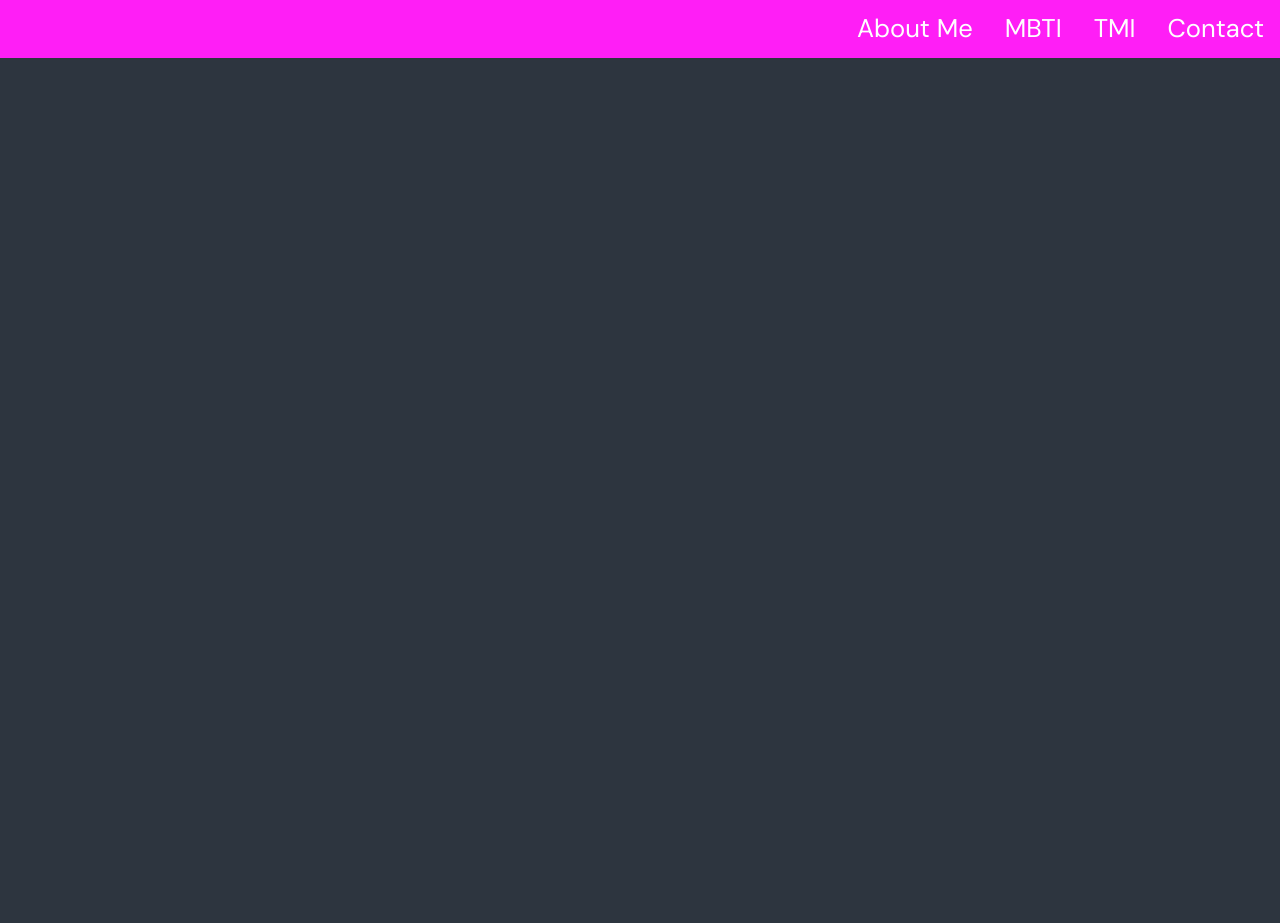
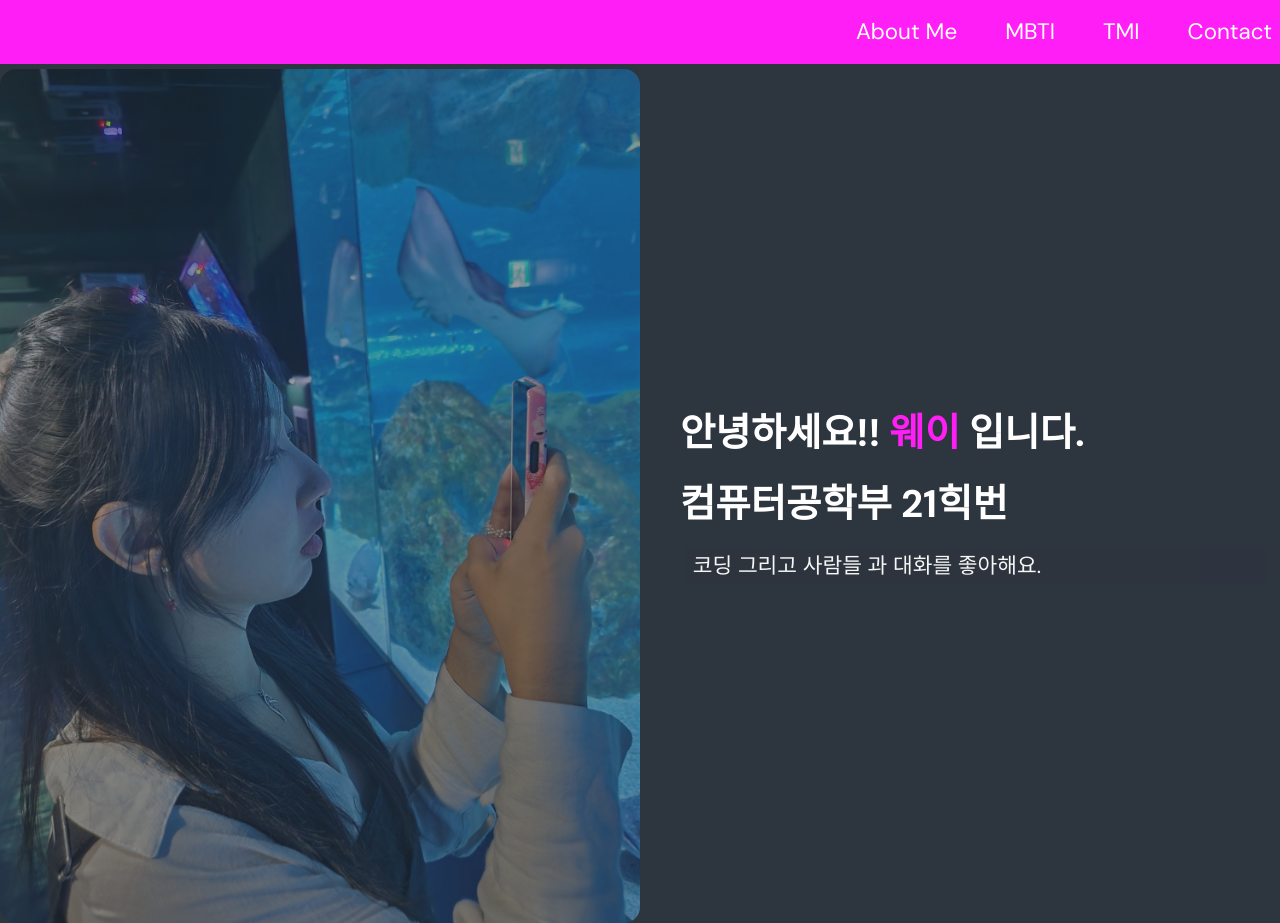
Before and after one commit to khinwaiyan/profile-page, a React (Vite) app: page / in a window 1280 px wide. Before the commit the page ends 800 px from the top, so only its background shows below. Built offline with nearby package versions, Linux system fonts and the light colour scheme; a web font is replaced by a local one.

Commit message:
[feat]About Me 페이지,텍스트,이미지

```diff
--- a/package.json
+++ b/package.json
@@ -16,6 +16,7 @@
   },
   "dependencies": {
     "@types/styled-components": "^5.1.34",
+    "animate.css": "^4.1.1",
     "react": "18.3.1",
     "react-dom": "18.3.1",
     "styled-components": "^6.1.13",
--- a/src/App.tsx
+++ b/src/App.tsx
@@ -1,6 +1,9 @@
+import 'animate.css';
+
 import { Fragment } from 'react';
 
-import Header from './components/Header';
+import { Header } from './components/Header';
+import { MainPage } from './MainPage';
 import { GlobalStyle } from './styles/globalStyle.styled';
 
 function App() {
@@ -8,6 +11,7 @@ function App() {
     <Fragment>
       <GlobalStyle />
       <Header />
+      <MainPage />
     </Fragment>
   );
 }
--- /dev/null
+++ b/src/MainPage.tsx
@@ -0,0 +1,12 @@
+import { AboutMe } from './components/AboutMe';
+import { PageContainer, Section } from './styles/mainPage.styled';
+
+export const MainPage = () => {
+  return (
+    <PageContainer>
+      <Section id="about-me">
+        <AboutMe />
+      </Section>
+    </PageContainer>
+  );
+};
--- /dev/null
+++ b/src/components/AboutMe.tsx
@@ -0,0 +1,35 @@
+import {
+  AboutMeContainer,
+  ImageWrapper,
+  TextWrapper,
+} from '../styles/aboutMe.styled';
+import { ImageContainer } from '../styles/image.styled';
+import { AnimatedText1, AnimatedText2, Span } from '../styles/text.styled';
+export const AboutMe = () => {
+  return (
+    <AboutMeContainer>
+      <ImageWrapper>
+        <ImageContainer
+          width="auto"
+          height="100%"
+          borderRadius="1rem"
+          opacity={0.5}
+        >
+          <img src="/images/profile.JPG" alt="Profile" />
+        </ImageContainer>
+      </ImageWrapper>
+
+      <TextWrapper>
+        <AnimatedText1 delay="0s">
+          안녕하세요!! <Span>웨이</Span> 입니다.
+        </AnimatedText1>
+
+        <AnimatedText1 delay="2s">컴퓨터공학부 21힉번</AnimatedText1>
+
+        <AnimatedText2 delay="4s">
+          코딩 그리고 사람들 과 대화를 좋아해요.
+        </AnimatedText2>
+      </TextWrapper>
+    </AboutMeContainer>
+  );
+};
--- a/src/components/Header.tsx
+++ b/src/components/Header.tsx
@@ -1,9 +1,9 @@
 import { HeaderContainer, Nav, NavItem } from '../styles/header.styled';
-const Header = () => {
+export const Header = () => {
   return (
     <HeaderContainer>
       <Nav>
-        <NavItem href="#about">About Me</NavItem>
+        <NavItem href="#about-me">About Me</NavItem>
         <NavItem href="#mbti">MBTI</NavItem>
         <NavItem href="#tmi">TMI</NavItem>
         <NavItem href="#contact">Contact</NavItem>
@@ -11,5 +11,3 @@ const Header = () => {
     </HeaderContainer>
   );
 };
-
-export default Header;
--- /dev/null
+++ b/src/styles/aboutMe.styled.tsx
@@ -0,0 +1,25 @@
+import styled from 'styled-components';
+
+import { Container } from './container.styled';
+export const AboutMeContainer = styled(Container)`
+  height: 100%;
+  display: flex;
+  align-items: center;
+
+  @media (max-width: 768px) {
+    flex-direction: column;
+    text-align: center;
+  }
+`;
+
+export const ImageWrapper = styled.div`
+  width: 50%;
+`;
+
+export const TextWrapper = styled.div`
+  flex: 2;
+  padding-left: 2rem;
+  @media (max-width: 768px) {
+    padding-left: 0;
+  }
+`;
--- a/src/styles/button.styled.tsx
+++ b/src/styles/button.styled.tsx
@@ -12,9 +12,7 @@ export const ButtonContainer = styled(Container)`
     backgroundColor ?? 'transparent'};
 `;
 
-interface ButtonProps {}
-
-export const Button = styled.button<ButtonProps>`
+export const Button = styled.button`
   padding: 1rem 2rem;
 
   color: ${({ theme }) => theme.color.text};
--- a/src/styles/container.styled.tsx
+++ b/src/styles/container.styled.tsx
@@ -7,7 +7,7 @@ interface ContainerProps {
 }
 
 export const Container = styled.div<ContainerProps>`
-  padding: ${({ padding }) => padding ?? '1rem'};
+  padding: ${({ padding }) => padding ?? '0rem'};
   margin: ${({ margin }) => margin ?? '0'};
   background-color: ${({ backgroundColor, theme }) =>
     backgroundColor ?? theme.color.bg};
--- a/src/styles/header.styled.tsx
+++ b/src/styles/header.styled.tsx
@@ -2,6 +2,7 @@
 import styled from 'styled-components';
 
 import { Container } from './container.styled';
+import { Text2 } from './text.styled';
 
 export const HeaderContainer = styled(Container)`
   width: 100%;
@@ -10,8 +11,10 @@ export const HeaderContainer = styled(Container)`
   z-index: 1000;
   display: flex;
   justify-content: flex-end;
+  align-items: center;
   background-color: ${({ theme }) => theme.color.primary};
-  padding: 1rem;
+  margin-bottom: 2rem;
+  height: 4rem;
 `;
 
 export const Nav = styled.nav`
@@ -19,13 +22,11 @@ export const Nav = styled.nav`
   gap: 2rem;
 `;
 
-export const NavItem = styled.a`
-  color: ${({ theme }) => theme.color.text};
-  font-family: ${({ theme }) => theme.fonts.body};
-  font-size: ${({ theme }) => theme.fontSizes.medium};
+//Text2 스타일을 쓰지만 렌더링은 <a> 로 함
+export const NavItem = styled(Text2).attrs({ as: 'a' })`
   text-decoration: none;
   cursor: pointer;
-
+  background: transparent;
   &:hover {
     text-decoration: underline;
   }
--- /dev/null
+++ b/src/styles/image.styled.tsx
@@ -0,0 +1,27 @@
+import styled from 'styled-components';
+
+interface ImageContainerProps {
+  width?: string;
+  height?: string;
+  borderRadius?: string;
+  margin?: string;
+  opacity?: number;
+}
+
+export const ImageContainer = styled.div<ImageContainerProps>`
+  width: ${({ width }) => width ?? '15rem'};
+  height: ${({ height }) => height ?? '15rem'};
+  margin: ${({ margin }) => margin ?? '0 auto'};
+  border-radius: ${({ borderRadius }) => borderRadius ?? '50%'};
+  opacity: ${({ opacity }) => opacity ?? 0};
+  overflow: hidden;
+  display: flex;
+  justify-content: center;
+  align-items: center;
+
+  img {
+    width: 100%;
+    height: 100%;
+    object-fit: cover;
+  }
+`;
--- /dev/null
+++ b/src/styles/mainPage.styled.tsx
@@ -0,0 +1,11 @@
+import styled from 'styled-components';
+
+import { Container } from './container.styled';
+
+export const PageContainer = styled(Container)`
+  scroll-behavior: smooth;
+`;
+
+export const Section = styled.section`
+  height: 100vh;
+`;
--- /dev/null
+++ b/src/styles/text.styled.tsx
@@ -0,0 +1,51 @@
+import styled, { keyframes } from 'styled-components';
+
+import { Container } from './container.styled';
+
+export const TextContainer = styled(Container)`
+  padding: 0.5rem;
+  margin: 1rem 0;
+`;
+
+interface TextProps {
+  fontSize?: string;
+  fontWeight?: string;
+  color?: string;
+  delay?: string;
+}
+
+export const Text1 = styled(TextContainer)<TextProps>`
+  font-size: ${({ theme }) => theme.fontSizes.large};
+  font-weight: ${({ theme }) => theme.fontWeight.bold};
+  color: ${({ color, theme }) => color ?? theme.color.text};
+`;
+
+export const Text2 = styled(TextContainer)<TextProps>`
+  font-size: ${({ theme }) => theme.fontSizes.small};
+  font-weight: ${({ theme }) => theme.fontWeight.regular};
+  color: ${({ color, theme }) => color ?? theme.color.text};
+`;
+export const Span = styled.span`
+  color: ${({ theme, color }) => color ?? theme.color.primary};
+`;
+
+const zoomIn = keyframes`
+  0% {
+    transform: scale(0);
+    opacity: 0;
+  }
+  100% {
+    transform: scale(1);
+    opacity: 1;
+  }
+`;
+
+export const AnimatedText1 = styled(Text1)`
+  animation: ${zoomIn} 2s ease forwards;
+  animation-delay: ${({ delay }) => delay ?? '0s'};
+`;
+
+export const AnimatedText2 = styled(Text2)`
+  animation: ${zoomIn} 2s ease forwards;
+  animation-delay: ${({ delay }) => delay ?? '0s'};
+`;
```
Also changed, not shown: public/images/profile.JPG (added), 1 other file (tests, documents, lock files or other folders).
